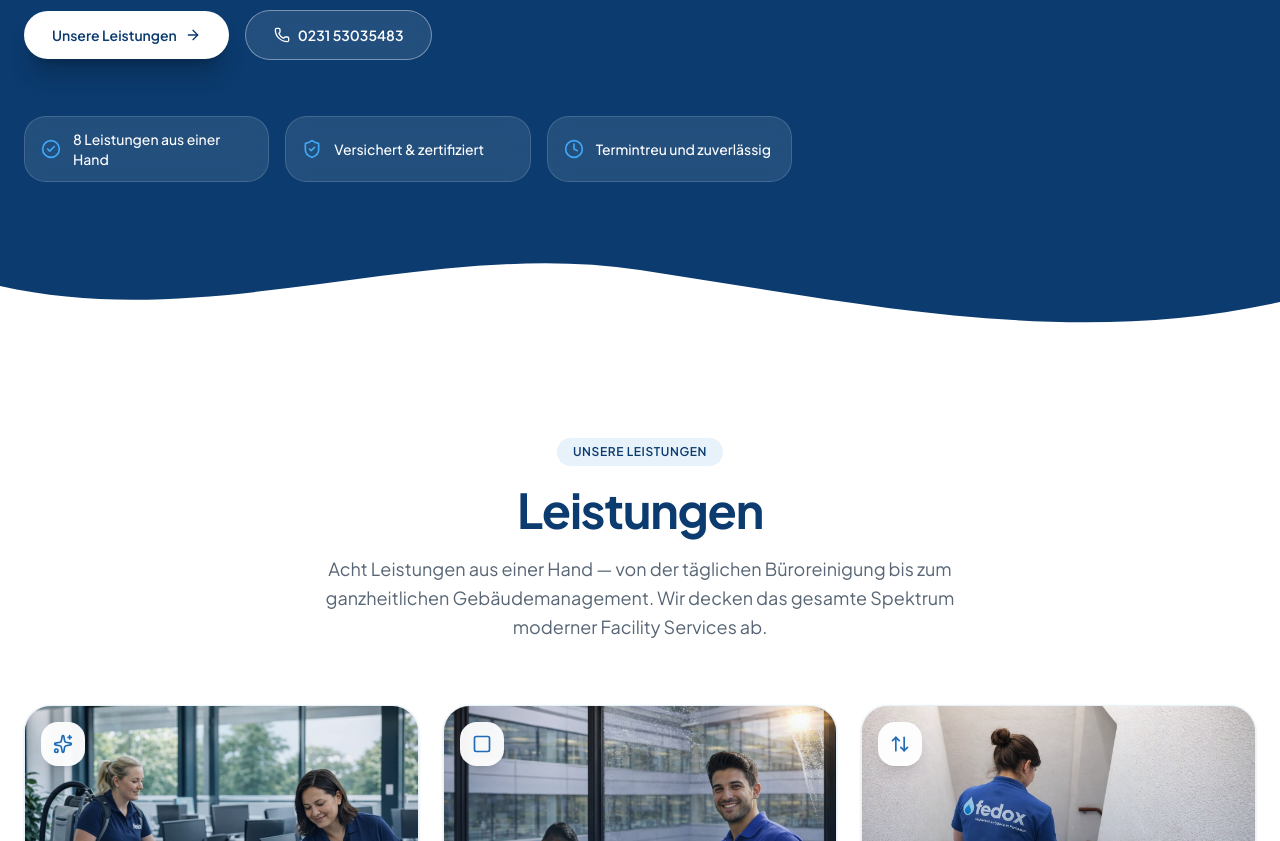
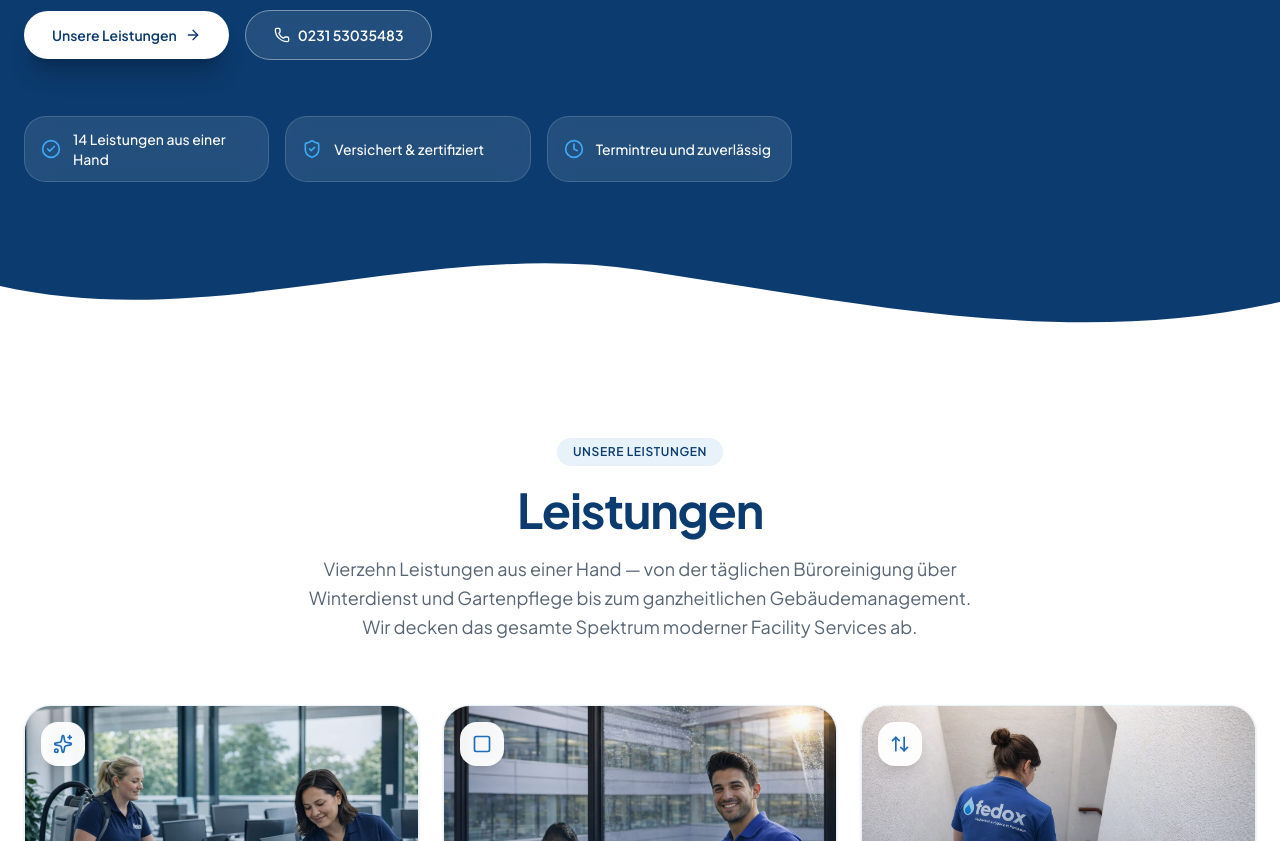
Before and after one commit to rezakandirk-ops/fedox, a Next.js app: page / in a window 1280 px wide. Shown: the part 600-1441 px from the top of the page. Built offline with nearby package versions, Linux system fonts and the light colour scheme.

Commit message:
feat(hero): update service count from 8 to 14

```diff
--- a/app/page.tsx
+++ b/app/page.tsx
@@ -58,7 +58,7 @@ export default function HomePage() {
 
             <div className="mt-14 grid w-full max-w-3xl grid-cols-1 gap-4 sm:grid-cols-3">
               {[
-                { icon: CheckCircle2, label: "8 Leistungen aus einer Hand" },
+                { icon: CheckCircle2, label: "14 Leistungen aus einer Hand" },
                 { icon: ShieldCheck, label: "Versichert & zertifiziert" },
                 { icon: Clock, label: "Termintreu und zuverlässig" },
               ].map(({ icon: Icon, label }) => (
@@ -90,9 +90,10 @@ export default function HomePage() {
               Leistungen
             </h2>
             <p className="mt-5 text-lg leading-relaxed text-muted-foreground">
-              Acht Leistungen aus einer Hand — von der täglichen Büroreinigung bis
-              zum ganzheitlichen Gebäudemanagement. Wir decken das gesamte Spektrum
-              moderner Facility Services ab.
+              Vierzehn Leistungen aus einer Hand — von der täglichen Büroreinigung
+              über Winterdienst und Gartenpflege bis zum ganzheitlichen
+              Gebäudemanagement. Wir decken das gesamte Spektrum moderner Facility
+              Services ab.
             </p>
           </div>
 
```
